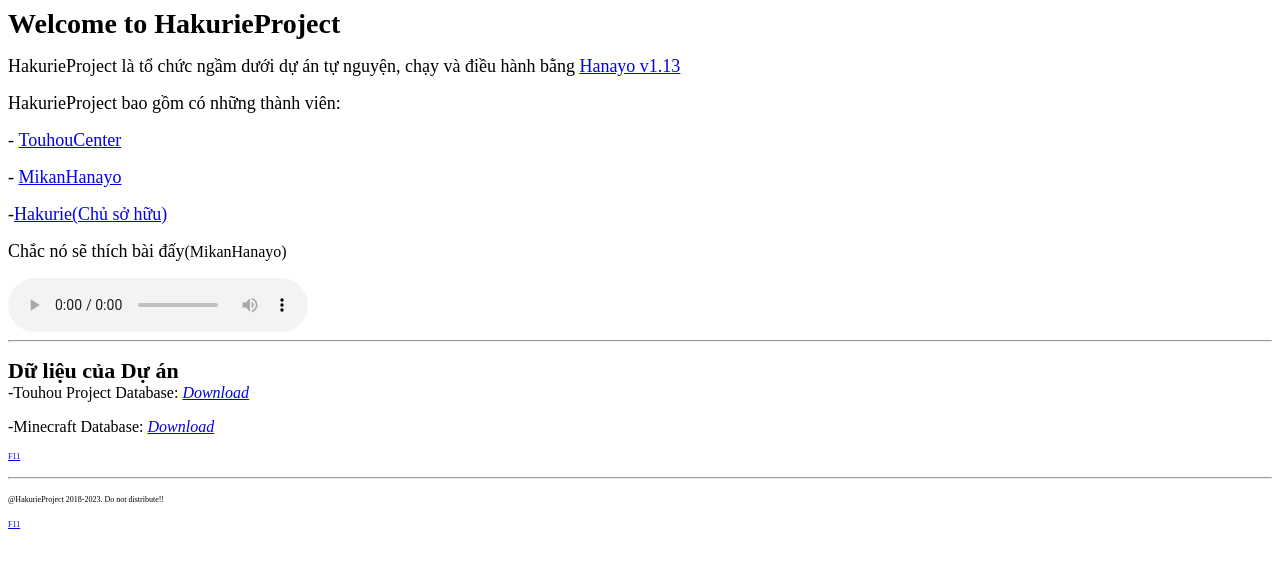
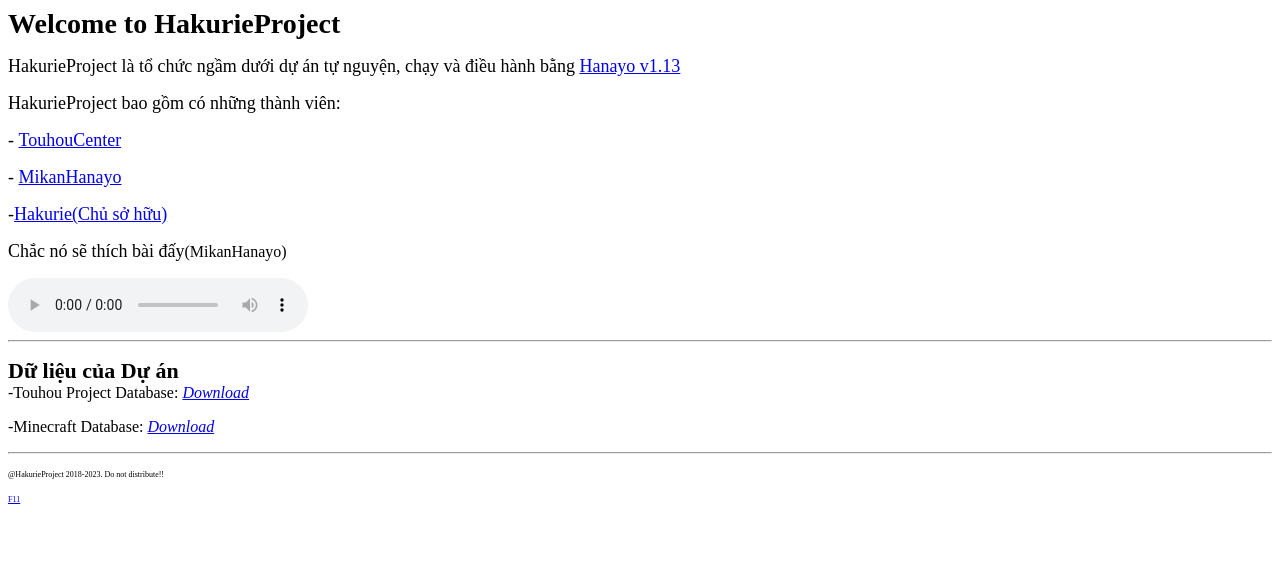
Before and after one commit to hakurieserver/hakurie, a plain HTML site: page index.html in a window 1280 px wide. Drawn offline with Linux system fonts and the light colour scheme.

Commit message:
Update index.html

```diff
--- a/index.html
+++ b/index.html
@@ -19,7 +19,6 @@
 -Touhou Project Database:&nbsp;<em><a href="https://hakurieserver.github.io/hakurie/download/">Download</a></em></p>
 
 <p>-Minecraft Database:&nbsp;<em><a href="https://hakurieserver.github.io/hakurie/download/">Download</a></em></p>
-<p><span style="font-size:8px"><a href="https://hakurieproject.ddns.net/file/me192.png">F11</a></span></p>
 
 <hr />
 <p><span style="font-size:8px">@HakurieProject 2018-2023. Do not distribute!!
```
